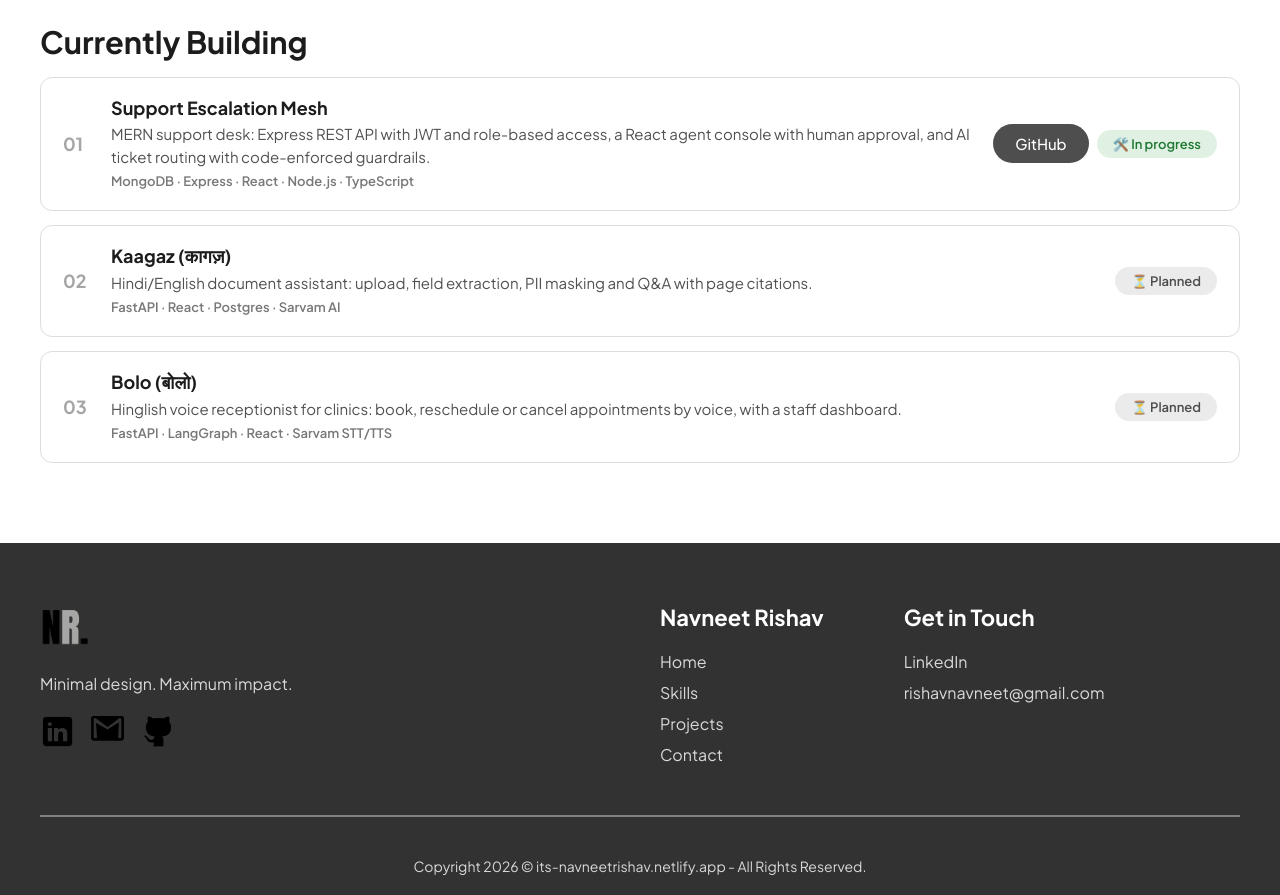
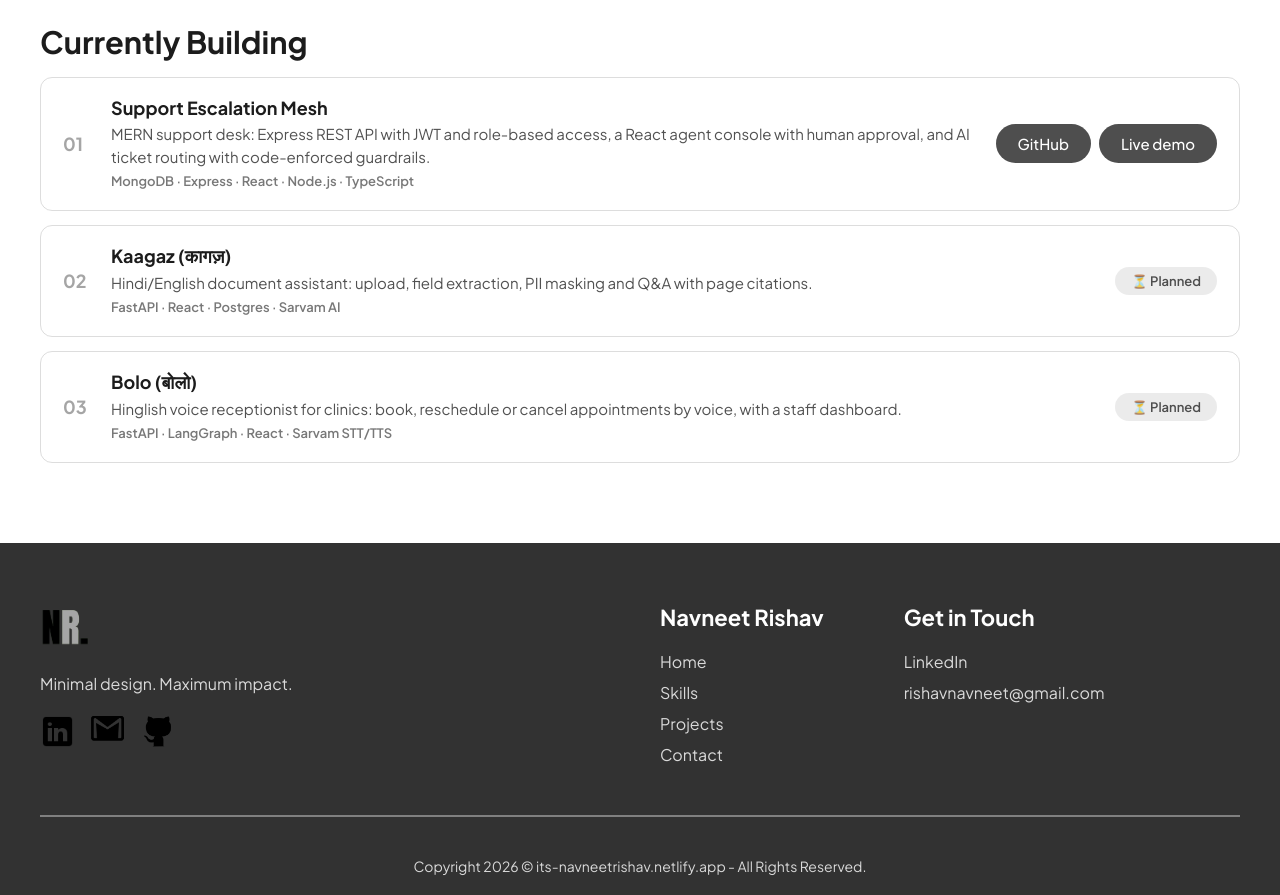
Before and after one commit to Navneet-Rishav/its-navneetrishav, a React (Vite) app: page / in a window 1280 px wide. Shown: the part 2280-3175 px from the top of the page. Built offline with nearby package versions, Linux system fonts and the light colour scheme.

Commit message:
Support Escalation Mesh is live: add demo link

```diff
--- a/src/Components/Projects/Projects.jsx
+++ b/src/Components/Projects/Projects.jsx
@@ -9,8 +9,9 @@ const upcomingProjects = [
     pitch: 'MERN support desk: Express REST API with JWT and role-based access, a React agent console with human approval, and AI ticket routing with code-enforced guardrails.',
     stack: 'MongoDB · Express · React · Node.js · TypeScript',
     repo: 'https://github.com/Navneet-Rishav/support-escalation-mesh',
-    status: 'in-progress',
-    statusLabel: '🛠️ In progress',
+    live: 'https://support-escalation-mesh.vercel.app',
+    status: 'live',
+    statusLabel: '✅ Live',
   },
   {
     name: 'Kaagaz (कागज़)',
```
